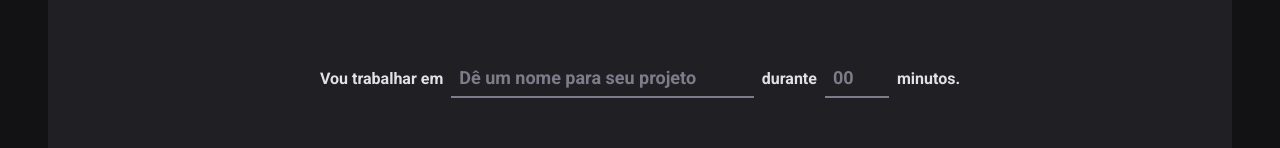
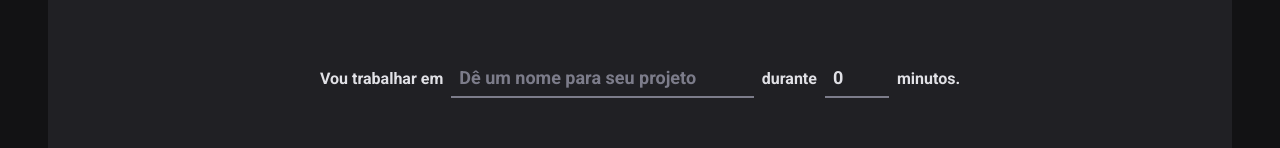
Before and after one commit to janderscarvalho/IgniteTimer, a React (Vite) app: page / in a window 1280 px wide. Shown: the part 166-314 px from the top of the page. Built offline with nearby package versions, Linux system fonts and the light colour scheme.

Commit message:
Guardando informaçoes no estado

```diff
--- a/package.json
+++ b/package.json
@@ -10,12 +10,15 @@
     "preview": "vite preview"
   },
   "dependencies": {
+    "@hookform/resolvers": "^3.3.2",
     "@types/styled-components": "^5.1.26",
     "phosphor-react": "^1.4.1",
     "react": "^18.2.0",
     "react-dom": "^18.2.0",
+    "react-hook-form": "^7.47.0",
     "react-router-dom": "^6.16.0",
-    "styled-components": "^6.0.7"
+    "styled-components": "^6.0.7",
+    "zod": "^3.22.4"
   },
   "devDependencies": {
     "@rocketseat/eslint-config": "^2.1.0",
--- a/src/pages/Home/index.tsx
+++ b/src/pages/Home/index.tsx
@@ -2,28 +2,75 @@
   CountDownContainer,
   FormContainer,
   HomeContainer,
-  MinutesAmoutInput,
+  MinutesAmountInput,
   Separator,
   StartCountDownButton,
   TaskInput,
 } from "./styles";
 import { Play } from "phosphor-react";
 import { useState } from "react";
+import { useForm } from "react-hook-form";
+import { zodResolver } from "@hookform/resolvers/zod";
+import * as zod from "zod";
+
+const newCycleFormValidationSchema = zod.object({
+  task: zod.string().min(1, "Informe a Tarefa"),
+  minutesAmount: zod
+    .number()
+    .min(5, "O ciclo deve ser de no minimo 5 minutos")
+    .max(60, "O ciclo deve ser de no máximo 60 minutos"),
+});
+
+type NewCycleFormData = zod.infer<typeof newCycleFormValidationSchema>;
+
+interface Cycle {
+  id: string;
+  task: string;
+  minutesAmount: number;
+}
 
 export function Home() {
-  const [task, setTask] = useState("");
+  const [cycles, setCycles] = useState<Cycle[]>([]);
+  const [activeCyleId, setActiveCyleId] = useState<string | null>(null);
+
+  const { register, handleSubmit, watch, reset } = useForm<NewCycleFormData>({
+    resolver: zodResolver(newCycleFormValidationSchema),
+    defaultValues: {
+      task: "",
+      minutesAmount: 0,
+    },
+  });
+
+  function handleCreateNewCycle(data: NewCycleFormData) {
+    const id = String(new Date().getTime());
+
+    const newCycle: Cycle = {
+      id,
+      task: data.task,
+      minutesAmount: data.minutesAmount,
+    };
+
+    setCycles((state) => [...cycles, newCycle]);
+    setActiveCyleId(id);
+    reset();
+  }
+
+  const activeCycle = cycles.find((cycle) => cycle.id === activeCyleId);
+  console.log(activeCycle);
+
+  const task = watch("task");
+  const isSubmitDisabled = task === "";
 
   return (
     <HomeContainer>
-      <form action="">
+      <form onSubmit={handleSubmit(handleCreateNewCycle)} action="">
         <FormContainer>
           <label htmlFor="task">Vou trabalhar em</label>
           <TaskInput
             id="task"
             list="task-suggestions"
             placeholder="Dê um nome para seu projeto "
-            onChange={(e) => setTask(e.target.value)}
-            value={task}
+            {...register("task")}
           />
 
           <datalist id="task-suggestions">
@@ -33,13 +80,14 @@
           </datalist>
 
           <label htmlFor="">durante</label>
-          <MinutesAmoutInput
+          <MinutesAmountInput
             type="number"
             id="minutesAmount"
             placeholder="00"
             step={5}
             min={5}
             max={60}
+            {...register("minutesAmount", { valueAsNumber: true })}
           />
 
           <span>minutos.</span>
@@ -52,7 +100,7 @@
           <span>0</span>
           <span>0</span>
         </CountDownContainer>
-        <StartCountDownButton disabled={task === ""} type="submit">
+        <StartCountDownButton disabled={isSubmitDisabled} type="submit">
           <Play size={24} />
           Começar
         </StartCountDownButton>
--- a/src/pages/Home/styles.ts
+++ b/src/pages/Home/styles.ts
@@ -55,7 +55,7 @@
   }
 `
 
-export const MinutesAmoutInput = styled(BaseInput)`
+export const MinutesAmountInput = styled(BaseInput)`
   width: 4rem;
 `
 
```
Also changed, not shown: 1 other file (tests, documents, lock files or other folders).
